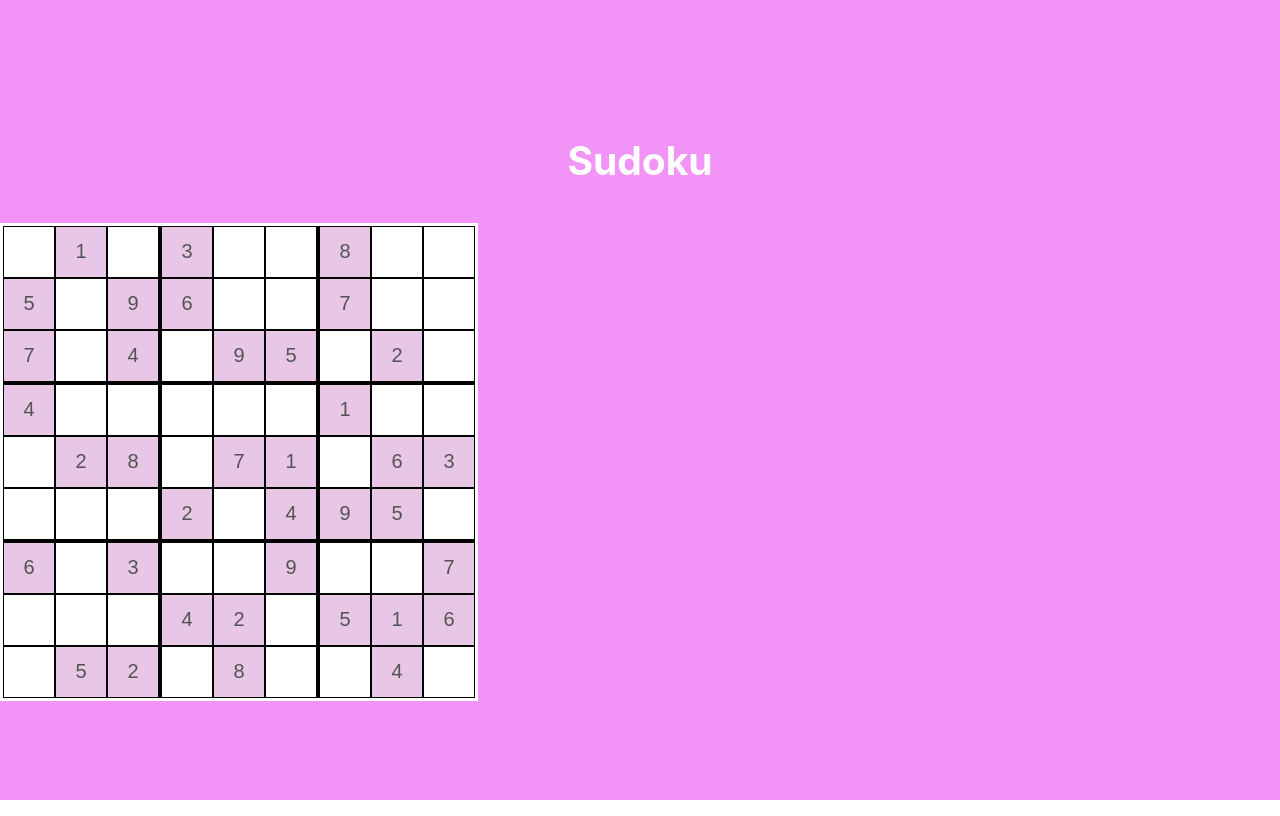
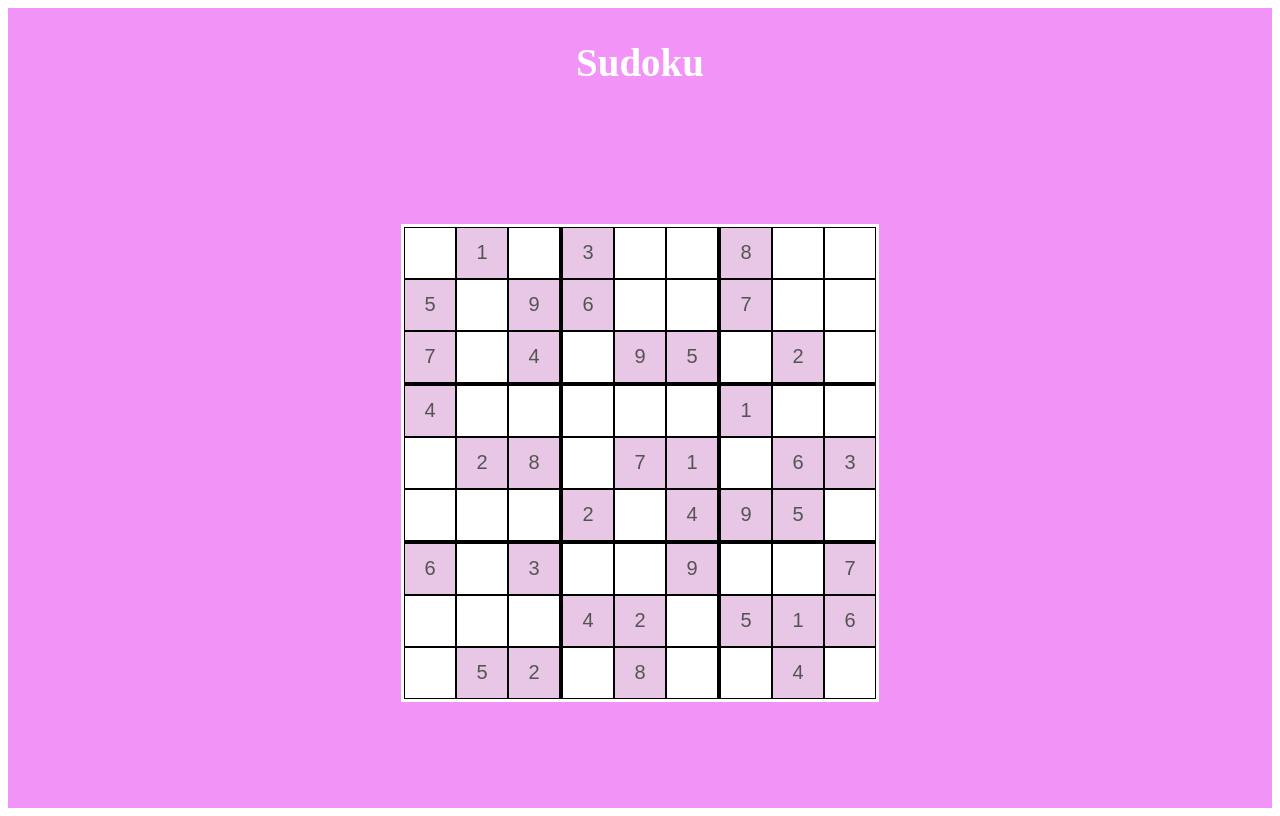
Before and after one commit to tanner1399/sudoku-app, a React (Vite) app: page / in a window 1280 px wide. Built offline with nearby package versions, Linux system fonts and the light colour scheme.

Commit message:
Board centered
i've created a new branch, where everything is in one file, to see where we go wrong on centering the board.

```diff
--- a/src/App.css
+++ b/src/App.css
@@ -1,6 +1,8 @@
+.center-board {
+  text-align: center;
+}
 
 .Board-header {
-  text-align: center;
   background-color: rgb(242, 148, 247);
   min-height: 100vh;
   display: flex;
@@ -19,3 +21,30 @@
   padding: 0px;
   border: 1px solid black;
 }
+
+.board-row {
+  display: flex;
+}
+
+table {
+  border-collapse: collapse;
+  border: 3px solid;
+  background-color: rgb(229, 180, 225);
+  margin: auto;
+}
+
+td {
+  padding: 0;
+}
+
+.buttonContainer {
+  margin-top: 50px;
+}
+
+.bBorder {
+  border-bottom: 2px solid black;
+}
+
+.rBorder {
+  border-right: 2px solid black;
+}
--- a/src/App.tsx
+++ b/src/App.tsx
@@ -1,6 +1,6 @@
 import React, { useState } from "react";
 import "./App.css";
-import Board from "./components/Board";
+//import Board from "./components/Board";
 
 const initialBoard = [
   [-1, 1, -1, 3, -1, -1, 8, -1, -1],
@@ -15,7 +15,6 @@ const initialBoard = [
 ];
 
 function App() {
-
   const [boardArray, setBoardArray] = useState(getDeepCopy(initialBoard));
 
   function getDeepCopy(arr: number[][]) {
@@ -38,15 +37,46 @@ function App() {
     setBoardArray(grid);
   }
 
-return (
-
-  <div className="Board-header">
-    <h2>Sudoku</h2>
-      <Board boardArray={boardArray} onInputChange={onInputChange} />
-  </div>
-
-);
+  return (
+    <div className="center-board">
+      <div className="Board-header">
+        <h2>Sudoku</h2>
+        <table>
+          {/* Mapping over rows and columns to generate Sudoku grid */}
+          <tbody>
+            {[0, 1, 2, 3, 4, 5, 6, 7, 8].map((row, rowIndex) => {
+              return (
+                <tr
+                  key={rowIndex}
+                  className={(row + 1) % 3 === 0 ? "bBorder" : ""}
+                >
+                  {[0, 1, 2, 3, 4, 5, 6, 7, 8].map((col, colIndex) => {
+                    return (
+                      <td
+                        key={rowIndex + colIndex}
+                        className={(col + 1) % 3 === 0 ? "rBorder" : ""}
+                      >
+                        <input
+                          onChange={(e) => onInputChange(e, row, col)}
+                          value={
+                            boardArray[row][col] === -1
+                              ? ""
+                              : boardArray[row][col]
+                          }
+                          className="cellInput"
+                          disabled={initialBoard[row][col] !== -1}
+                        />
+                      </td>
+                    );
+                  })}
+                </tr>
+              );
+            })}
+          </tbody>
+        </table>
+      </div>
+    </div>
+  );
 }
 
-
 export default App;
--- a/src/components/Board.css
+++ b/src/components/Board.css
@@ -1,4 +1,4 @@
-.board {
+/* .board {
   display: grid;
   justify-content: center;
   grid-template-columns: repeat(9, 1fr);
@@ -29,4 +29,4 @@ td {
 
 .rBorder {
   border-right: 2px solid black;
-}
+} */
--- a/src/components/Board.tsx
+++ b/src/components/Board.tsx
@@ -1,47 +1,47 @@
-import React from 'react';
-import './Board.css';
+// import React from 'react';
+// import './Board.css';
 
-const initial = [
-  [-1, 1, -1, 3, -1, -1, 8, -1, -1],
-  [ 5, -1, 9, 6, -1, -1, 7, -1, -1],
-  [ 7, -1, 4, -1, 9, 5, -1, 2, -1],
-  [ 4, -1, -1, -1, -1, -1, 1, -1,-1],
-  [ -1, 2, 8, -1, 7, 1, -1, 6,3],
-  [ -1, -1, -1, 2, -1, 4, 9, 5, -1],
-  [6, -1, 3, -1, -1, 9, -1, -1, 7],
-  [ -1, -1, -1, 4, 2, -1, 5, 1, 6],
-  [ -1, 5, 2, -1, 8, -1, -1, 4, -1]
-];
+// const initial = [
+//   [-1, 1, -1, 3, -1, -1, 8, -1, -1],
+//   [ 5, -1, 9, 6, -1, -1, 7, -1, -1],
+//   [ 7, -1, 4, -1, 9, 5, -1, 2, -1],
+//   [ 4, -1, -1, -1, -1, -1, 1, -1,-1],
+//   [ -1, 2, 8, -1, 7, 1, -1, 6,3],
+//   [ -1, -1, -1, 2, -1, 4, 9, 5, -1],
+//   [6, -1, 3, -1, -1, 9, -1, -1, 7],
+//   [ -1, -1, -1, 4, 2, -1, 5, 1, 6],
+//   [ -1, 5, 2, -1, 8, -1, -1, 4, -1]
+// ];
 
-interface BoardProps {
-  boardArray: number[][];
-  onInputChange: (e: React.ChangeEvent<HTMLInputElement>, row: number, col: number) => void;
-}
+// interface BoardProps {
+//   boardArray: number[][];
+//   onInputChange: (e: React.ChangeEvent<HTMLInputElement>, row: number, col: number) => void;
+// }
 
-const Board: React.FC<BoardProps> = ({ boardArray, onInputChange }) => {
-  return (
-    <div className="board">
-    <table> {/* Mapping over rows and columns to generate Sudoku grid */}
-      <tbody>
-        {[0, 1, 2, 3, 4, 5, 6, 7, 8].map((row, rowIndex) => {
-          return (
-            <tr key={rowIndex} className={(row+1) % 3 ===0 ? 'bBorder' : ''}>
-              {[0, 1, 2, 3, 4, 5, 6, 7, 8].map((col, colIndex) => {
-                return <td key={rowIndex + colIndex} className={(col+1) % 3 ===0 ? 'rBorder' : ''}>
-                  <input onChange={(e) => onInputChange(e, row, col)}
-                  value={boardArray[row][col] === -1 ? '': boardArray[row][col]}
-                  className="cellInput"
-                  disabled={initial[row][col] !==-1 }
-                  />
-                </td>
-              })}
-            </tr>
-          );
-        })}
-      </tbody>
-    </table>
-  </div>
-  );
-};
+// const Board: React.FC<BoardProps> = ({ boardArray, onInputChange }) => {
+//   return (
+//     <div className="board">
+//     <table> {/* Mapping over rows and columns to generate Sudoku grid */}
+//       <tbody>
+//         {[0, 1, 2, 3, 4, 5, 6, 7, 8].map((row, rowIndex) => {
+//           return (
+//             <tr key={rowIndex} className={(row+1) % 3 ===0 ? 'bBorder' : ''}>
+//               {[0, 1, 2, 3, 4, 5, 6, 7, 8].map((col, colIndex) => {
+//                 return <td key={rowIndex + colIndex} className={(col+1) % 3 ===0 ? 'rBorder' : ''}>
+//                   <input onChange={(e) => onInputChange(e, row, col)}
+//                   value={boardArray[row][col] === -1 ? '': boardArray[row][col]}
+//                   className="cellInput"
+//                   disabled={initial[row][col] !==-1 }
+//                   />
+//                 </td>
+//               })}
+//             </tr>
+//           );
+//         })}
+//       </tbody>
+//     </table>
+//   </div>
+//   );
+// };
 
-export default Board;
+// export default Board;
--- a/src/components/Cell.css
+++ b/src/components/Cell.css
@@ -1,6 +1,6 @@
-.cell {
+/* .cell {
     width: 50px;
     height: 50px;
     font-size: 20px;
     text-align: center;
-  }
+  } */
--- a/src/index.css
+++ b/src/index.css
@@ -1,4 +1,4 @@
-:root {
+/* :root {
   font-family: Inter, system-ui, Avenir, Helvetica, Arial, sans-serif;
   line-height: 1.5;
   font-weight: 400;
@@ -65,4 +65,4 @@ button:focus-visible {
   button {
     background-color: #f9f9f9;
   }
-}
+} */
```
Also changed, not shown: src/components/Cell.tsx (+19 -19 lines).
